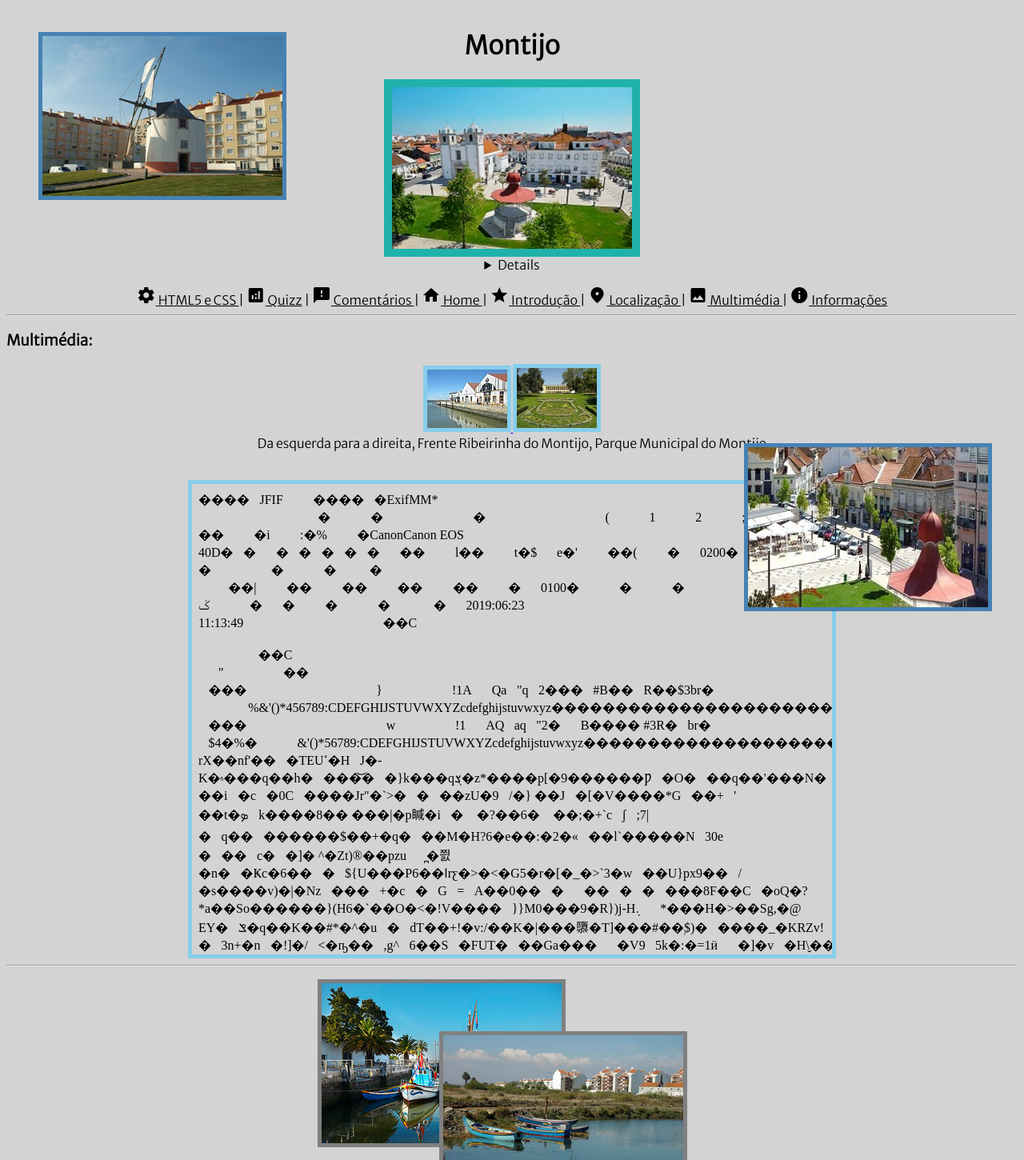
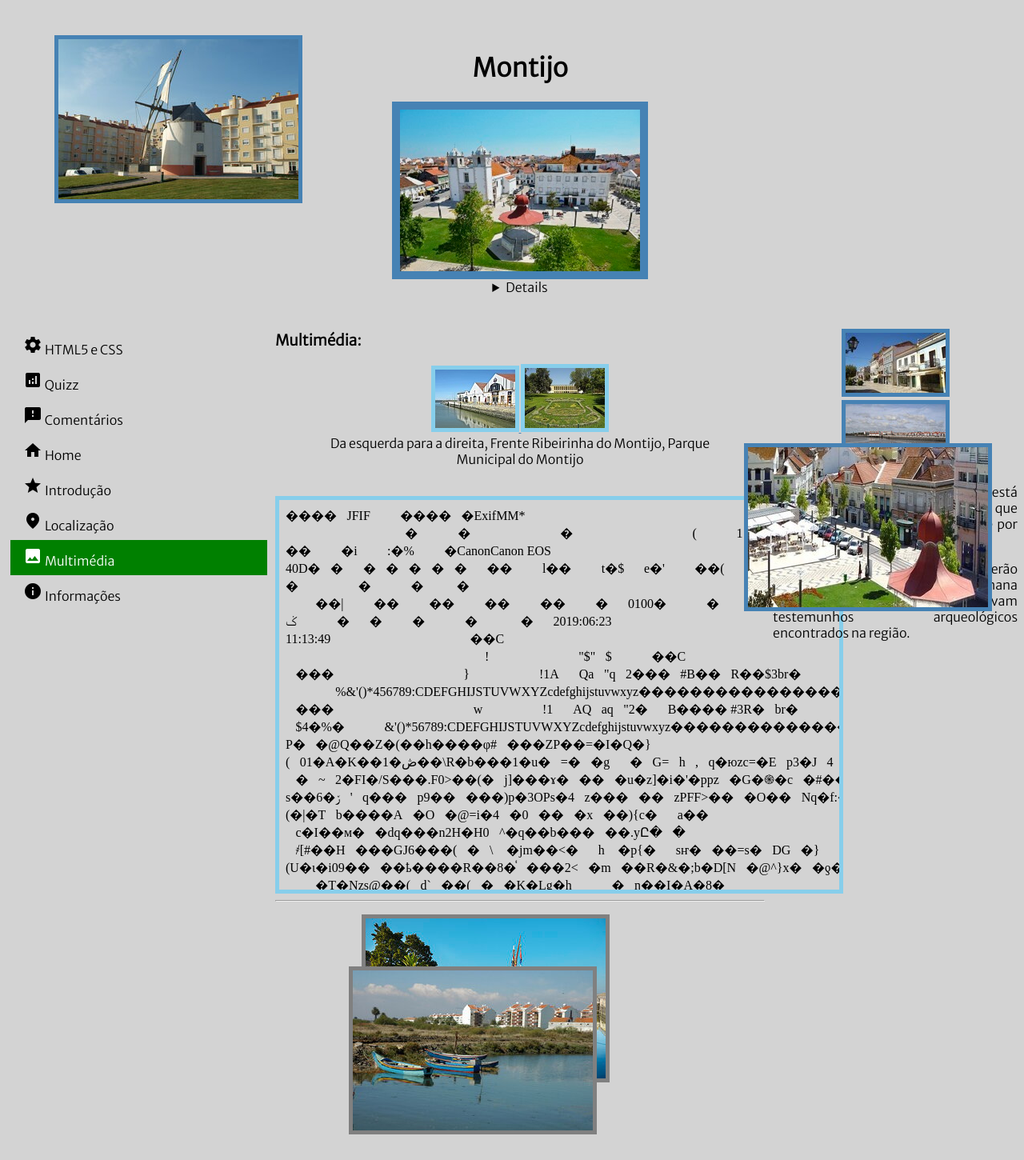
Before and after one commit to Pedro-Costa-Uni-Projects/pw-labs-pedrocosta-21904825, a PHP site: page /lab5/multimedia.html in a window 1280 px wide. Shown: the top 1450 px of the page at 80% size. Run offline with PHP 8.4, Linux system fonts and the light colour scheme.

Commit message:
css grid, aside using flexbox, menu better, need to use flex in menu and main

```diff
--- a/lab5/estilos.css
+++ b/lab5/estilos.css
@@ -1,10 +1,29 @@
-* {font-family: 'Merriweather Sans', sans-serif;}
+* {
+    font-family: 'Merriweather Sans', sans-serif;
+    box-sizing: border-box;
+}
+
+/*CSS GRID*/
+header {grid-area: header;}
+nav {grid-area: menu;}
+main {grid-area: main;}
+aside {grid-area: aside;}
+footer {grid-area: footer;}
+body {
+    background-color: lightgray;
+    display: grid;
+    grid-template-columns: 25% 50% 25%;
+    grid-template-areas:
+    'header header header'
+    'menu   main   aside'
+    'footer footer footer';
+    grid-gap: 10px;
+    padding: 20px;
+}
 
 h1 {text-align: center;}
 
-body {
-    background-color: lightgray;
-}
+a{color: steelblue}
 
 .centerImg {
     margin: auto;
@@ -16,21 +35,26 @@
     display: block;
 }
 
-/*VER OUTRA FORMA DE FAZER ISTO*/
-nav > a:link {
-    color: black;
+nav > ul > li {
+    list-style: none;
+    margin-left: -55px;
 }
 
-nav > a:visited {
-    color: green;
-}
+nav > ul > li a {
+    display: block;
+    color: #000;
+    padding: 8px 16px;
+    text-decoration: none;
+  }
 
-nav > a:hover {
-    color: yellow;
-}
+nav > ul > li a.active {
+    background-color: green;
+    color: white;
+  }
 
-nav > a:active {
-    color: red;
+nav > ul > li a:hover:not(.active) {
+    background-color: rgb(145, 145, 145);
+    color: white;
 }
 
 body table {
@@ -53,7 +77,7 @@
 }
 
 [class$="mainF"] {
-    border: 10px solid lightseagreen;
+    border: 10px solid steelblue;
 }
 
 [class|="smallF"] {
--- a/lab5/multimedia.html
+++ b/lab5/multimedia.html
@@ -5,6 +5,7 @@
         <style>
         </style>
         <title>Montijo</title>
+        <meta name="viewport" content="width=device-width,initial-scale=1.0">
         <meta name="author" content="Pedro Costa">
         <meta name="keywords" content="Montijo, Cidade, Rio Tejo">
         <meta name="description" content="Website sobre Montijo">
@@ -15,14 +16,11 @@
         <link rel="stylesheet" href="estilos.css">
     </head>
     <body>
-        <!--STICKY AND FIXED IMAGE --- NOTA: EM ECRAS MAIS PEQUENOS FICAM SOBREPOSTAS O QUE É SUPOSTO EM ECRÃS MAIORES NÃO-->
+        <header>
+            <!--STICKY IMAGE-->
             <figure class="sticky" style="height: 0px;">
                 <img src="images/moinho-vento.jpg" style="border: 5px solid steelblue;">
             </figure>
-        <figure class="fixed">
-            <img src="images/cafe.jpg" style="border: 5px solid steelblue">
-        </figure>
-        <header>
             <h1>Montijo</h1>
             <figure>
                 <img src="images/montijo.jpg" alt="Praça da Republica, Montijo" class="centerImg mainF" clas>
@@ -30,42 +28,58 @@
             </figure>
         </header>
         <!--MENU GERAL-->
-        <nav style="text-align: center;">
+        <nav>
+            <ul>
+                <li>
                     <a href="html5-css.html">
                         <span class="material-icons md-24">settings</span>
                         HTML5 e CSS
                     </a>
-            |
+                </li>
+                <li>
                     <a href="quizz.html"><span class="material-icons md-24">analytics</span>
                         Quizz</a>
-            |
+                    </a>
+                </li>
+                <li>
                     <a href="comentarios.html"><span class="material-icons md-24">feedback</span>
                         Comentários
                     </a>
-            |
+                </li>
+                <li>
                     <a href="../index.html"><span class="material-icons md-24">home</span>
                         Home
                     </a>
-            |
+                </li>
+                <li>
                     <a href="index.html"><span class="material-icons md-24">star</span>
                         Introdução
                     </a>
-            |
+                </li>
+                <li>
                     <a href="local.html"><span class="material-icons md-24">fmd_good</span>
                         Localização
                     </a>
-            |
-            <a href="multimedia.html"><span class="material-icons md-24">image</span>
+                </li>
+                <li>
+                    <a class="active" href="multimedia.html"><span class="material-icons md-24">image</span>
                         Multimédia
                     </a>
-            |
+                </li>
+                <li>
                     <a href="info.html">
                         <span class="material-icons md-24">info</span>
                         Informações
                     </a>
+                </li>
+            </ul>
         </nav>
         <hr>
         <main>
+            <!--STICKY AND FIXED IMAGE-->
+            <figure class="fixed">
+                <img src="images/cafe.jpg" style="border: 5px solid steelblue">
+            </figure>
             <!--TITULO-->
             <section>
                 <h3>Multimédia:</h3>
@@ -82,7 +96,7 @@
                     <figcaption>Da esquerda para a direita, Frente Ribeirinha do Montijo, Parque Municipal do Montijo</figcaption>
                 </figure>
                 <br>
-                <iframe src ="images/montijo1_grande.jpg" width="800" height="588" name="foto" class="centerImg bigF"></iframe>
+                <iframe src ="images/montijo1_grande.jpg" width="710" height="497" name="foto" class="centerImg bigF"></iframe>
             </section>
             <hr>
             <!--REALTIVE AND ABSOLUTE-->
@@ -243,21 +257,17 @@
             </section>
             <hr>
         </main>
-        <!--ASIDE FOTOS-->
-        <aside>
-            <figure>
+        <!--ASIDE FOTOS E FRASES-->
+        <aside style="justify-content: space-around">
+            <figure style="text-align: center;">
                 <img src="images/aside1republica.jpg" style="border: 5px solid steelblue;">
-            </figure>
-            <figure>
                 <img src="images/aside2moinho.jpg" style="border: 5px solid steelblue;">
             </figure>
+            <div style="text-align: justify;">
+            <p>A História do concelho do Montijo está intensamente ligada ao Rio Tejo já que uma grande área do seu território é por ele delimitada.</p>
+            <p>As favoráveis condições naturais terão estado na origem da presença humana desde o Paleolítico; assim o comprovam testemunhos arqueológicos encontrados na região.</p>
+            </div>
         </aside>
-        <!--ASIDE FRASES-->
-        <aside>
-            A História do concelho do Montijo está intensamente ligada ao Rio Tejo já que uma grande área do seu território é por ele delimitada.<br>
-            As favoráveis condições naturais terão estado na origem da presença humana desde o Paleolítico; assim o comprovam testemunhos arqueológicos encontrados na região.
-        </aside>
-        <hr>
         <footer>
             <p>Pedro Costa - a21904825 - Universidade Lusófona - 2º Ano</p>
         </footer>
```
Also changed, not shown: lab5/comentarios.html (+29 -20 lines), lab5/html5-css.html (+22 -25 lines), lab5/index.html (+30 -21 lines), lab5/info.html (+29 -20 lines), lab5/local.html (+33 -23 lines), lab5/quizz.html (+29 -20 lines), lab5/images/montijo1_grande.jpg, lab5/images/montijo2_grande.jpg. Lines whose indentation alone changed are shown as unchanged.
